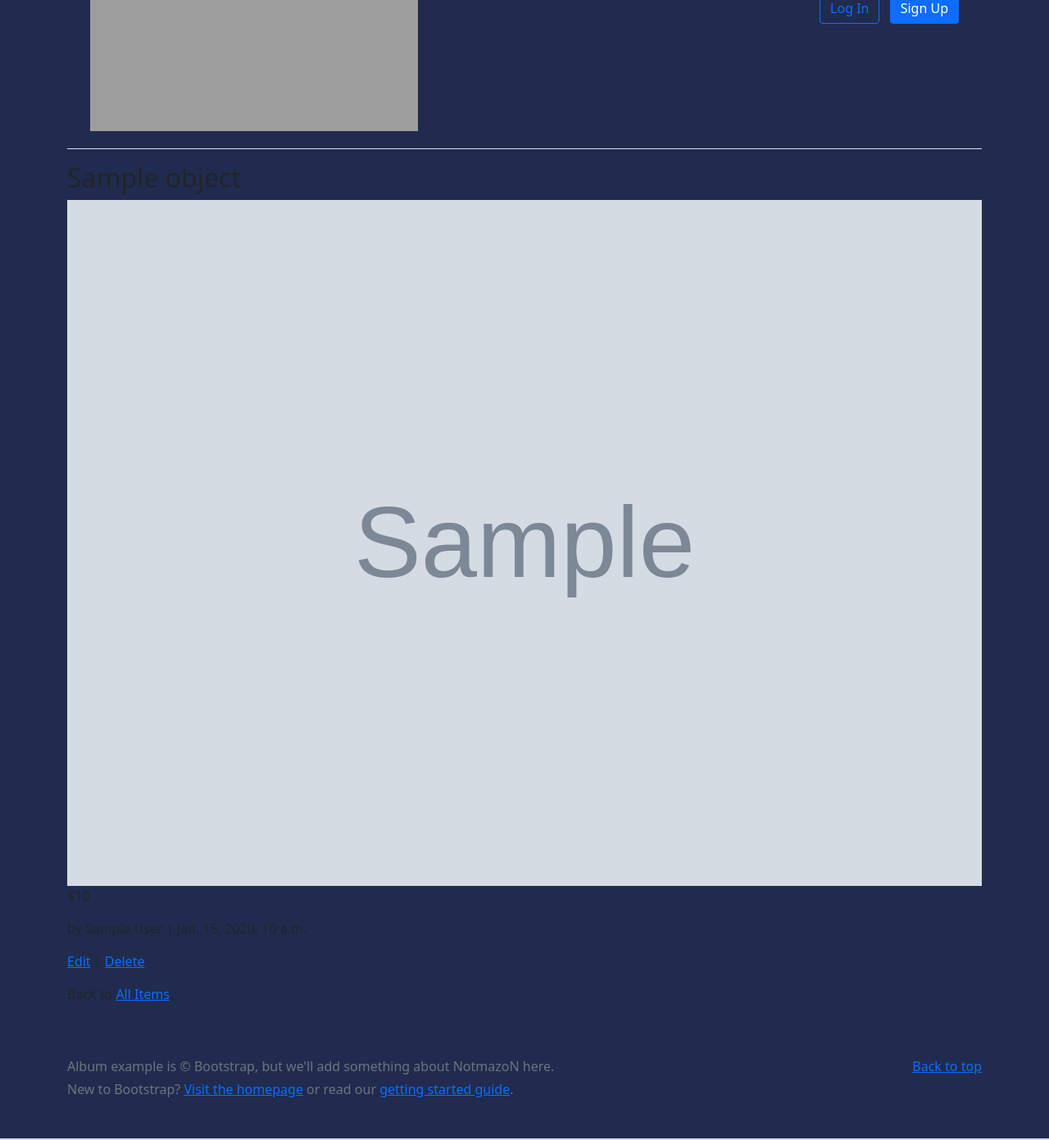
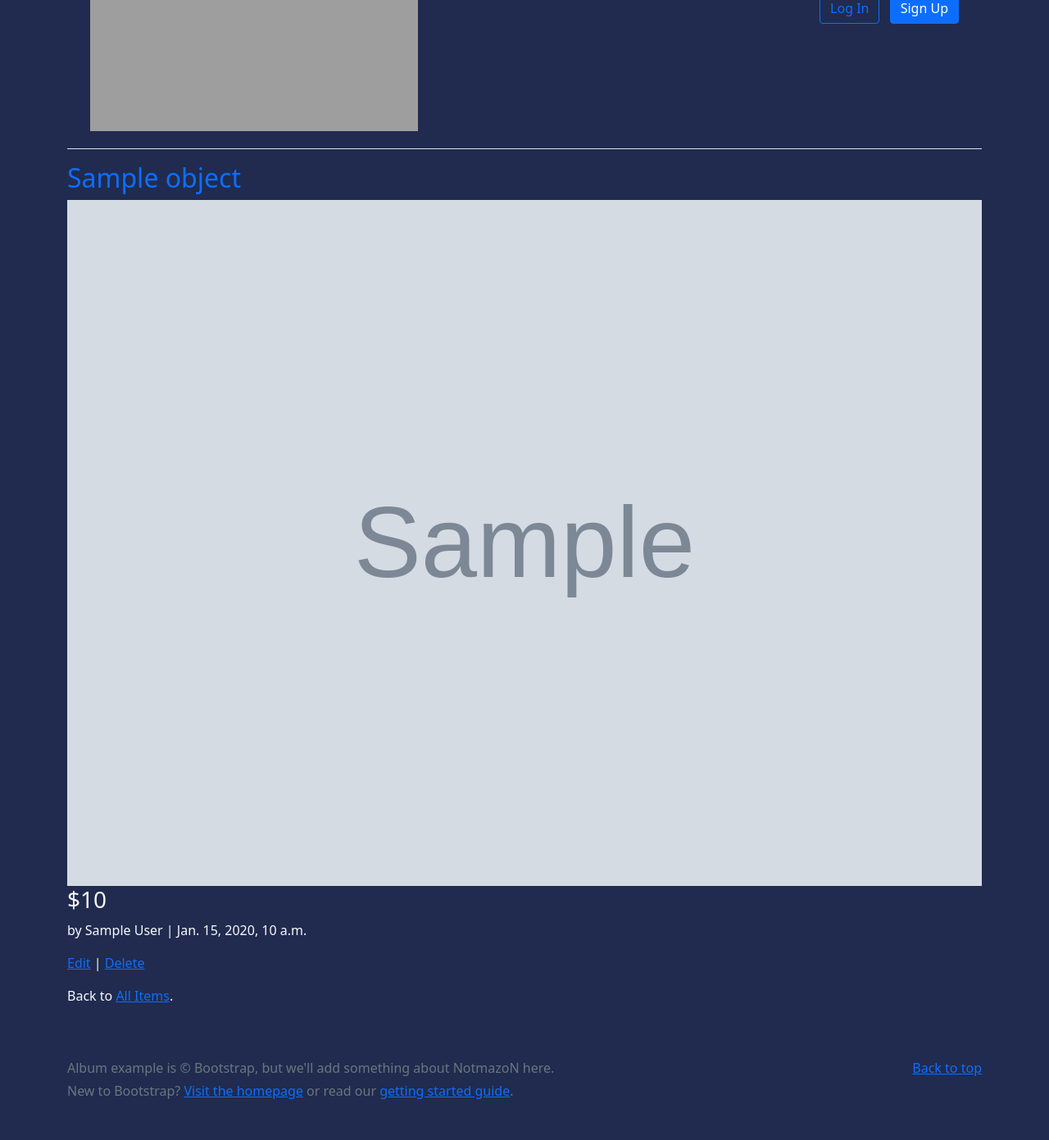
Before and after one commit to copyrightissue/NotmazoN, a Django app: template templates/item_detail.html in a window 1280 px wide. Shown: the part 161-1552 px from the top of the page at 82% size. Run offline with Django 3.2, Linux system fonts and the light colour scheme; the template is opened without the code that fills it: most values are stand-ins (such as "Sample title", 1, 10 or a date in 2020); grey boxes marked "Sample" are stand-in pictures; grey boxes are pictures that could not be loaded.

Commit message:
added bootstrap html to views

```diff
--- a/templates/item_delete.html
+++ b/templates/item_delete.html
@@ -1,8 +1,8 @@
 {% extends "base.html" %}
 
 {% block content %}
-<h1>Delete</h1>
-<form action="" method="post">{% csrf_token %}
+<h1 class="text-primary">Delete</h1>
+<form class="text-light" action="" method="post">{% csrf_token %}
 <p>Are you sure you want to delete "{{ item.title }}"?</p>
-<button class="btn btn-danger ml-2" type="submit">Confirm</button> </form>
+<button class="btn btn-danger ml-2" type="submit">Delete</button> </form>
 {% endblock content %}
--- a/templates/item_detail.html
+++ b/templates/item_detail.html
@@ -2,12 +2,14 @@
 
 {% block content %}
 <div class="article-entry">
-    <h2>{{ object.title }}</h2>
-    <img src="{{ object.image.url }}" height="100%" width="100%" />
-    <p>${{ object.price }}</p>
-    <p>by {{ object.author }} | {{ object.date }}</p>
+    <h2 class="text-primary">{{ object.title }}</h2>
+    <div class="text-light">
+        <img src="{{ object.image.url }}" height="100%" width="100%" />
+        <h3>${{ object.price }}</h3>
+        <p>by {{ object.author }} | {{ object.date }}</p>
+    </div>
 </div>
-<p><a href="{% url 'item_edit' item.pk %}">Edit</a> |
+<p class="text-light"><a href="{% url 'item_edit' item.pk %}">Edit</a> |
     <a href="{% url 'item_delete' item.pk %}">Delete</a></p>
-<p>Back to <a href="{% url 'item_list' %}">All Items</a>.</p>
+<p class="text-light">Back to <a href="{% url 'item_list' %}">All Items</a>.</p>
 {% endblock content %}
--- a/templates/item_edit.html
+++ b/templates/item_edit.html
@@ -1,8 +1,8 @@
 {% extends "base.html" %}
 
 {% block content %}
-<h1>Edit</h1>
-<form action="" method="post">{% csrf_token %}
-  {{ form }}
+<h2 class="text-primary">Edit</h2>
+<form class="text-light" action="" method="post">{% csrf_token %}
+  {{ form.as_p }}
 <button class="btn btn-info ml-2" type="submit">Update</button> </form>
 {% endblock content %}
--- a/templates/registration/login.html
+++ b/templates/registration/login.html
@@ -6,7 +6,7 @@
 <h2 class="text-primary">Log In</h2>
 <form class="text-light" method='post'>{% csrf_token %}
 	{{ form.as_p }}
-	<button type='submit'>Log In</button>
+	<button class='btn btn-success' type='submit'>Log In</button>
 </form>
-<p><a href='url password reset'>Forgot your password?</a></p>
+<p class="text-light">Forgot your password? Click here to <a href="{% url 'password_reset' %}">reset your password.</a></p>
 {% endblock content %}
--- a/templates/registration/password_reset_confirm.html
+++ b/templates/registration/password_reset_confirm.html
@@ -3,8 +3,8 @@
 {% block title %}Enter new password{% endblock title %}
 
 {% block content %}
-<h1>Set a new password!</h1>
-<form method="POST">
+<h2 class="text-primary">Set a new password!</h1>
+<form class="text-light" method="POST">
     {% csrf_token %}
     {{ form.as_p }}
     <input class="btn btn-success" type="submit" value="Change my password">
--- a/templates/registration/password_reset_done.html
+++ b/templates/registration/password_reset_done.html
@@ -3,6 +3,6 @@
 {% block title %}Email Sent{% endblock title %}
 
 {% block content %}
-<h1>Check your inbox.</h1>
-<p>We've emailed you instructions for setting your password. You should receive the email shortly!</p>
+<h2 class="text-primary">Check your inbox.</h1>
+<p class="text-light">We've emailed you instructions for setting your password. You should receive the email shortly!</p>
 {% endblock content %}
--- a/templates/registration/password_reset_form.html
+++ b/templates/registration/password_reset_form.html
@@ -3,11 +3,13 @@
 {% block title %}Forgot Your Password?{% endblock title %}
 
 {% block content %}
-<h1>Forgot your password?</h1>
+<h2 class="text-primary">Forgot your password?</h1>
+<div class="text-light">
     <p>Enter your email address below, and we'll email instructions for setting a new one.</p>
     <form method="POST">
         {% csrf_token %}
         {{ form.as_p }}
         <input class="btn btn-success" type="submit" value="Send me instructions!">
     </form>
+</div>
 {% endblock content %}
```
Also changed, not shown: templates/item_new.html (+3 -4 lines), templates/registration/password_reset_complete.html (+6 -4 lines), db.sqlite3. Lines whose indentation alone changed are shown as unchanged.
